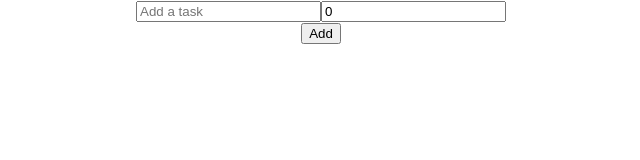
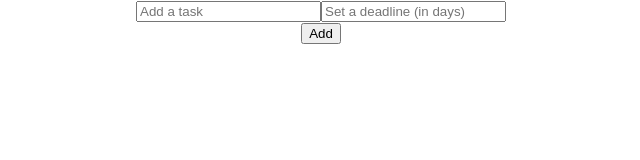
Before and after one commit to chunloy/todo-list, a React (Create React App) app: page / in a window 1280 px wide. Shown: the top 160 px of the page, without its empty margins (319-959 px from the left). Built offline with nearby package versions, Linux system fonts and the light colour scheme; the HTML template or start-up script is replaced by a standard one.

Commit message:
Implement Form component and refactor App.tsx

```diff
--- a/src/App.tsx
+++ b/src/App.tsx
@@ -1,15 +1,16 @@
 import React, {useState} from 'react';
 import {Task} from './interfaces';
 import TodoTask from './components/TodoTask';
+import Form from "./components/Form"
 import './App.css';
 
 function App() {
   const [task, setTask] = useState<string>("");
-  const [deadline, setDeadline] = useState<number>(0);
+  const [deadline, setDeadline] = useState<string>("");
   const [todo, setTodo] = useState<Task[]>([]);
 
   const handleChange = (e: React.ChangeEvent<HTMLInputElement>) => {
-    e.target.name === 'task' ? setTask(e.target.value) : setDeadline(Number(e.target.value));
+    e.target.name === 'task' ? setTask(e.target.value) : setDeadline(e.target.value);
   };
 
   const addTask = () => {
@@ -30,26 +31,13 @@ function App() {
 
   return (
     <div className="App">
-      <div className='header'>
-        <form onSubmit={e => e.preventDefault()}>
-          <div className='inputContainer'>
-            <input
-              type="text"
-              name='task'
-              placeholder='Add a task'
-              value={task}
-              onChange={handleChange}
-            />
-            <input
-              type="text"
-              name='deadline'
-              placeholder='Set a deadline (in days)'
-              value={deadline}
-              onChange={handleChange}
-            />
-          </div>
-          <button onClick={addTask}>Add</button>
-        </form>
+      <div>
+        <Form
+          task={task}
+          deadline={deadline}
+          handleChange={handleChange}
+          addTask={addTask}
+        />
       </div>
       <div className='todolist'>
         {taskItems}
--- /dev/null
+++ b/src/components/Form.tsx
@@ -0,0 +1,32 @@
+interface FormProps {
+  task: string;
+  deadline: string;
+  handleChange(e: React.ChangeEvent<HTMLInputElement>): void;
+  addTask(): void ;
+}
+
+const Form = ({task, deadline, handleChange, addTask}: FormProps) => {
+  return (
+    <form onSubmit={e => e.preventDefault()}>
+      <div>
+        <input
+          type="text"
+          name='task'
+          placeholder='Add a task'
+          value={task}
+          onChange={handleChange}
+        />
+        <input
+          type="text"
+          name='deadline'
+          placeholder='Set a deadline (in days)'
+          value={deadline}
+          onChange={handleChange}
+        />
+      </div>
+      <button onClick={addTask}>Add</button>
+    </form>
+  );
+}
+
+export default Form;
--- a/src/interfaces.ts
+++ b/src/interfaces.ts
@@ -1,4 +1,4 @@
 export interface Task {
   taskName: string;
-  deadline: number;
+  deadline: string;
 }
```
